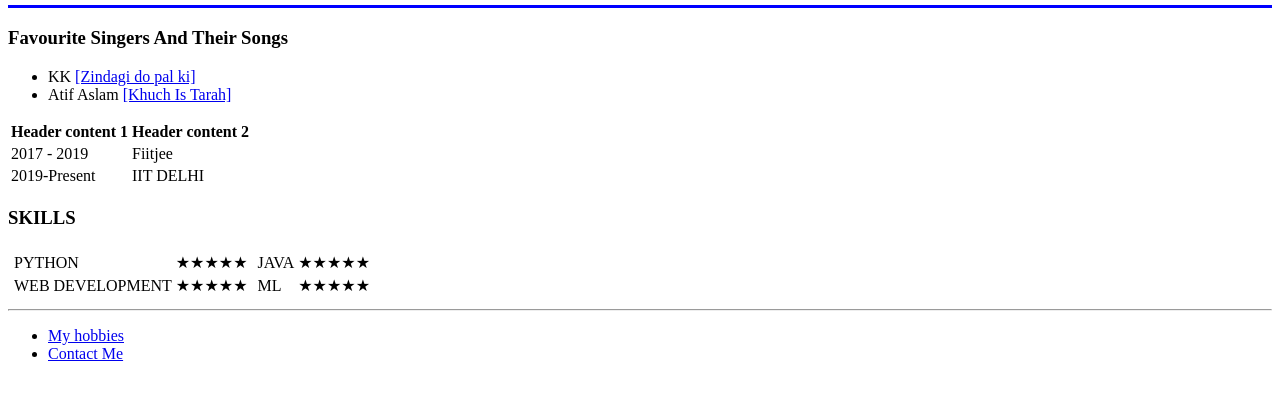
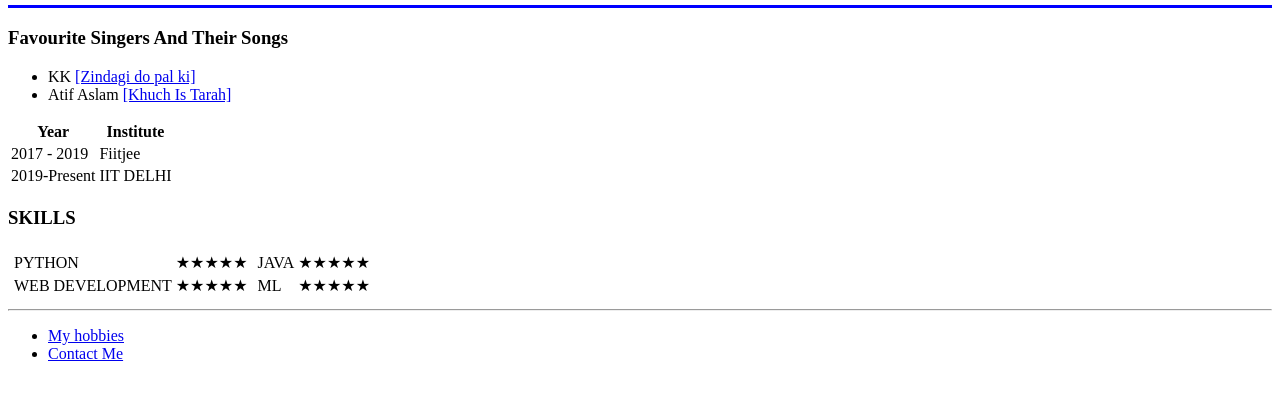
Before and after one commit to abhishekbadaria/cv, a plain HTML site: page index.html in a window 1280 px wide. Shown: the part 127-524 px from the top of the page. Drawn offline with Linux system fonts and the light colour scheme.

Commit message:
Update index.html

```diff
--- a/index.html
+++ b/index.html
@@ -28,8 +28,8 @@
     </ul>
     <table>
       <tr>
-        <th>Header content 1</th>
-        <th>Header content 2</th>
+        <th>Year</th>
+        <th>Institute</th>
       </tr>
       <tr>
         <td>2017 - 2019</td>
```
